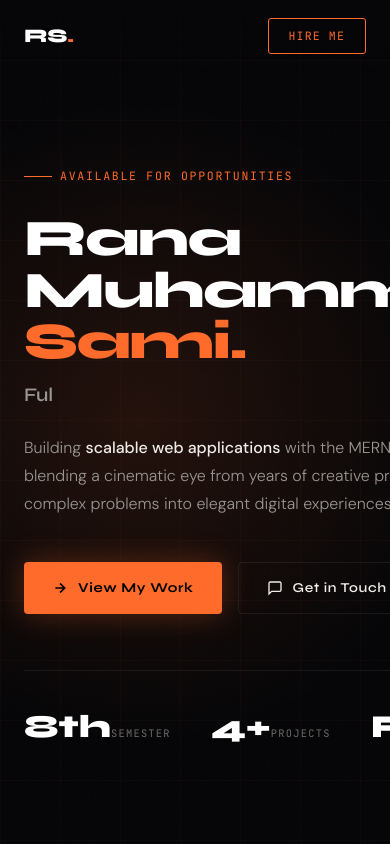
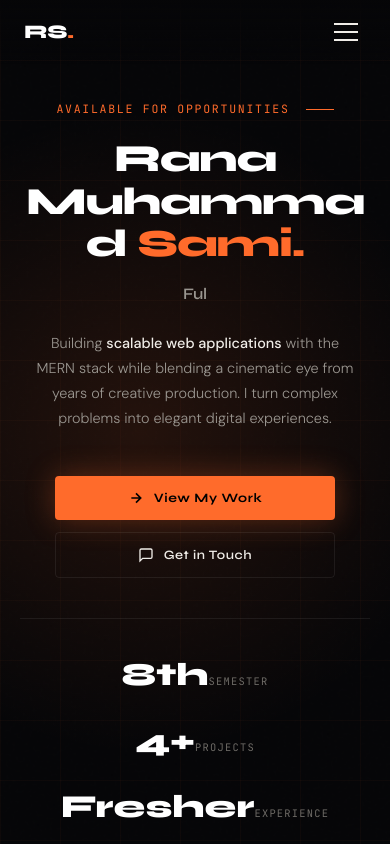
Before and after one commit to RanaSamiafzal/my-portfolio, a React (Vite) app: page / in a window 390 px wide. Shown: the top 844 px of the page. Built offline with nearby package versions, Linux system fonts and the light colour scheme.

Commit message:
feat: implement responsive mobile navigation and optimize layout for smaller screens

```diff
--- a/src/components/About.jsx
+++ b/src/components/About.jsx
@@ -4,7 +4,7 @@ const About = () => {
   return (
     <section id="about">
       <div className="section-tag reveal">About Me</div>
-      <h2 className="section-title reveal">Bridging Code <br />& Aesthetics.</h2>
+      <h2 className="section-title reveal">Bridging Code & Aesthetics.</h2>
 
       <div className="about-grid">
         <div className="about-text reveal">
--- a/src/components/Contact.jsx
+++ b/src/components/Contact.jsx
@@ -22,7 +22,7 @@ const Contact = () => {
   return (
     <section id="contact">
       <div className="section-tag reveal">Get in Touch</div>
-      <h2 className="section-title reveal">Let's Work<br />Together</h2>
+      <h2 className="section-title reveal">Let's Work Together</h2>
       <p className="section-sub reveal">Open to internships, junior developer roles, and freelance collaborations. Let's build something great.</p>
 
       <div className="contact-wrap">
--- a/src/components/Hero.jsx
+++ b/src/components/Hero.jsx
@@ -19,9 +19,7 @@ const Hero = () => {
       <div className="hero-left">
         <div className="hero-tag">Available for Opportunities</div>
         <h1 className="hero-name">
-          Rana<br />
-          Muhammad<br />
-          <span className="accent">Sami.</span>
+          Rana Muhammad <span className="accent">Sami.</span>
         </h1>
         <div className="hero-title">{typingText}</div>
         <p className="hero-desc">
--- a/src/components/Navbar.jsx
+++ b/src/components/Navbar.jsx
@@ -2,6 +2,8 @@ import React, { useState, useEffect } from 'react';
 
 const Navbar = () => {
   const [scrolled, setScrolled] = useState(false);
+
+  const [isOpen, setIsOpen] = useState(false);
 
   useEffect(() => {
     const handleScroll = () => {
@@ -11,20 +13,41 @@ const Navbar = () => {
     return () => window.removeEventListener('scroll', handleScroll);
   }, []);
 
+  const toggleMenu = () => {
+    setIsOpen(!isOpen);
+    // Prevent body scroll when menu is open
+    document.body.style.overflow = !isOpen ? 'hidden' : 'auto';
+  };
+
+  const closeMenu = () => {
+    setIsOpen(false);
+    document.body.style.overflow = 'auto';
+  };
+
   return (
     <nav style={{
-      backdropFilter: scrolled ? 'blur(20px)' : 'blur(0px)',
-      borderBottom: scrolled ? '1px solid rgba(255,255,255,0.06)' : 'none'
+      backdropFilter: scrolled || isOpen ? 'blur(20px)' : 'blur(0px)',
+      borderBottom: scrolled || isOpen ? '1px solid rgba(255,255,255,0.06)' : 'none'
     }}>
-      <a href="#hero" className="nav-logo">RS<span>.</span></a>
-      <ul className="nav-links">
-        <li><a href="#about">About</a></li>
-        <li><a href="#skills">Skills</a></li>
-        <li><a href="#experience">Experience</a></li>
-        <li><a href="#projects">Projects</a></li>
-        <li><a href="#contact">Contact</a></li>
-      </ul>
-      <a href="mailto:ranasami0909@gmail.com" className="nav-cta">Hire Me</a>
+      <a href="#hero" className="nav-logo" onClick={closeMenu}>RS<span>.</span></a>
+      <div className={`nav-links-container ${isOpen ? 'active' : ''}`}>
+        <ul className="nav-links">
+          <li><a href="#about" onClick={closeMenu}>About</a></li>
+          <li><a href="#skills" onClick={closeMenu}>Skills</a></li>
+          <li><a href="#experience" onClick={closeMenu}>Experience</a></li>
+          <li><a href="#projects" onClick={closeMenu}>Projects</a></li>
+          <li><a href="#contact" onClick={closeMenu}>Contact</a></li>
+        </ul>
+        <a href="mailto:ranasami0909@gmail.com" className="nav-cta mobile-only" onClick={closeMenu}>Hire Me</a>
+      </div>
+
+      <a href="mailto:ranasami0909@gmail.com" className="nav-cta desktop-only">Hire Me</a>
+
+      <button className={`menu-toggle ${isOpen ? 'active' : ''}`} onClick={toggleMenu} aria-label="Toggle Menu">
+        <span></span>
+        <span></span>
+        <span></span>
+      </button>
     </nav>
   );
 };
--- a/src/index.css
+++ b/src/index.css
@@ -799,17 +799,136 @@ footer {
 
 /* ── RESPONSIVE ── */
 @media (max-width: 900px) {
-  nav { padding: 18px 24px; }
-  .nav-links { display: none; }
-  #hero { grid-template-columns: 1fr; padding: 120px 24px 60px; }
+  /* ── GLOBAL MOBILE ── */
+  body { cursor: default !important; }
+  #cursor, #cursor-follower { display: none !important; }
+  section { padding: 60px 24px; }
+  nav { padding: 15px 24px; }
+
+  /* ── MOBILE NAV ── */
+  .desktop-only { display: none !important; }
+
+  .menu-toggle {
+    display: flex;
+    flex-direction: column;
+    gap: 6px;
+    background: none;
+    border: none;
+    z-index: 1001;
+    padding: 8px;
+  }
+  .menu-toggle span {
+    display: block;
+    width: 24px; height: 2px;
+    background: var(--text);
+    transition: all 0.3s cubic-bezier(0.4, 0, 0.2, 1);
+    transform-origin: center;
+  }
+  .menu-toggle.active span:nth-child(1) { transform: translateY(8px) rotate(45deg); background: var(--accent); }
+  .menu-toggle.active span:nth-child(2) { opacity: 0; transform: translateX(10px); }
+  .menu-toggle.active span:nth-child(3) { transform: translateY(-8px) rotate(-45deg); background: var(--accent); }
+
+  .nav-links-container {
+    position: fixed;
+    inset: 0;
+    width: 100%; height: 100vh;
+    background: rgba(6,6,8,0.98);
+    backdrop-filter: blur(20px);
+    display: flex;
+    flex-direction: column;
+    align-items: center;
+    justify-content: center;
+    gap: 40px;
+    z-index: 1000;
+    opacity: 0;
+    visibility: hidden;
+    transition: all 0.4s ease;
+    padding: 40px;
+  }
+  .nav-links-container.active {
+    opacity: 1;
+    visibility: visible;
+  }
+  .nav-links {
+    flex-direction: column;
+    align-items: center;
+    gap: 32px;
+    display: flex !important;
+  }
+  .nav-links a {
+    font-size: 1.1rem;
+    letter-spacing: 0.2em;
+  }
+  .nav-cta.mobile-only {
+    display: inline-flex !important;
+    margin-top: 20px;
+    padding: 14px 40px;
+  }
+
+  /* ── MOBILE SECTIONS ── */
+  #hero {
+    grid-template-columns: 1fr;
+    padding: 100px 20px 40px;
+    text-align: center;
+    min-height: auto;
+    overflow: hidden;
+  }
+  .hero-left { display: flex; flex-direction: column; align-items: center; width: 100%; }
+  .hero-tag { justify-content: center; width: 100%; margin-bottom: 20px; }
+  .hero-tag::before { display: none; }
+  .hero-tag::after { content: ''; width: 28px; height: 1px; background: var(--accent); margin-left: 8px; }
+
+  h1.hero-name {
+    font-size: clamp(2.4rem, 8vw, 3.5rem);
+    line-height: 1.1;
+    word-break: break-word;
+    margin-bottom: 16px;
+  }
+  .hero-title { font-size: 1rem; }
+  .hero-desc { margin-inline: auto; font-size: 0.9rem; padding: 0 10px; }
+  .hero-actions { justify-content: center; gap: 12px; width: 100%; }
+  .btn-primary, .btn-secondary { padding: 12px 20px; font-size: 0.8rem; width: 100%; max-width: 280px; justify-content: center; }
+
+  .hero-stats {
+    flex-direction: column;
+    align-items: center;
+    gap: 32px;
+    padding-top: 40px;
+    width: 100%;
+    margin-top: 40px;
+  }
+  .stat-item { text-align: center; }
+
   .hero-right { display: none; }
-  section { padding: 80px 24px; }
-  .about-grid { grid-template-columns: 1fr; gap: 48px; }
-  .skills-grid { grid-template-columns: 1fr; }
-  .projects-grid { grid-template-columns: 1fr; }
-  .project-card.featured { grid-column: span 1; grid-template-columns: 1fr; }
-  .contact-wrap { grid-template-columns: 1fr; gap: 48px; }
-  footer { padding: 32px 24px; flex-direction: column; align-items: flex-start; }
+
+  h2.section-title { font-size: 2.2rem; word-break: break-word; }
+  .section-sub { margin-bottom: 40px; }
+
+  .about-grid { grid-template-columns: 1fr; gap: 40px; }
+  .about-links { justify-content: center; flex-wrap: wrap; }
+
+  .skills-grid { grid-template-columns: 1fr; gap: 16px; }
+
+  .projects-grid { grid-template-columns: 1fr; gap: 20px; }
+  .project-card { padding: 24px; }
+  .project-card.featured { grid-template-columns: 1fr; padding: 20px; }
+  .featured-code-snippet { display: none; } /* Hide complex snippet on small mobile */
+
+  .contact-wrap { grid-template-columns: 1fr; gap: 32px; }
+  .contact-item { padding: 16px; }
+  .form-submit { width: 100%; justify-content: center; }
+
+  footer {
+    padding: 40px 24px;
+    flex-direction: column;
+    text-align: center;
+    gap: 24px;
+  }
+  .footer-right { justify-content: center; }
+}
+
+@media (min-width: 901px) {
+  .menu-toggle, .mobile-only { display: none !important; }
 }
 
 /* Divider line */
```
